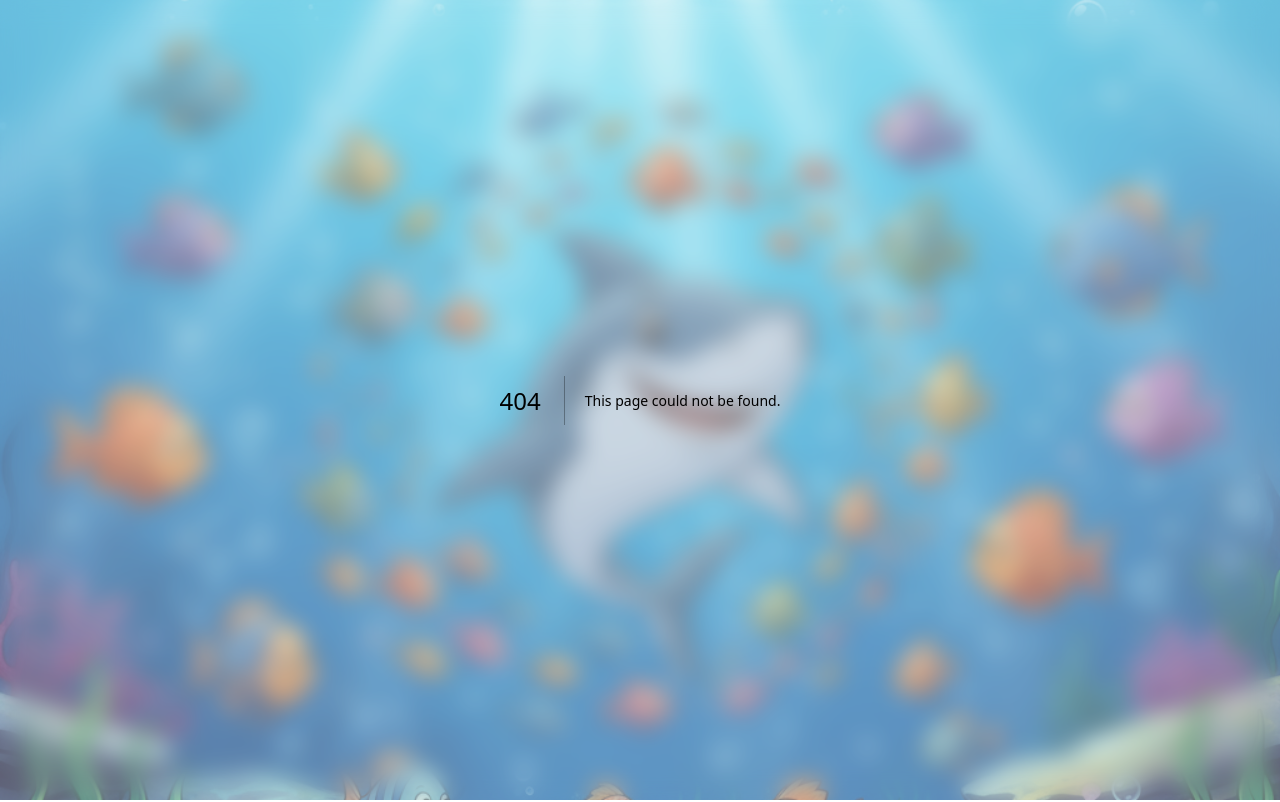
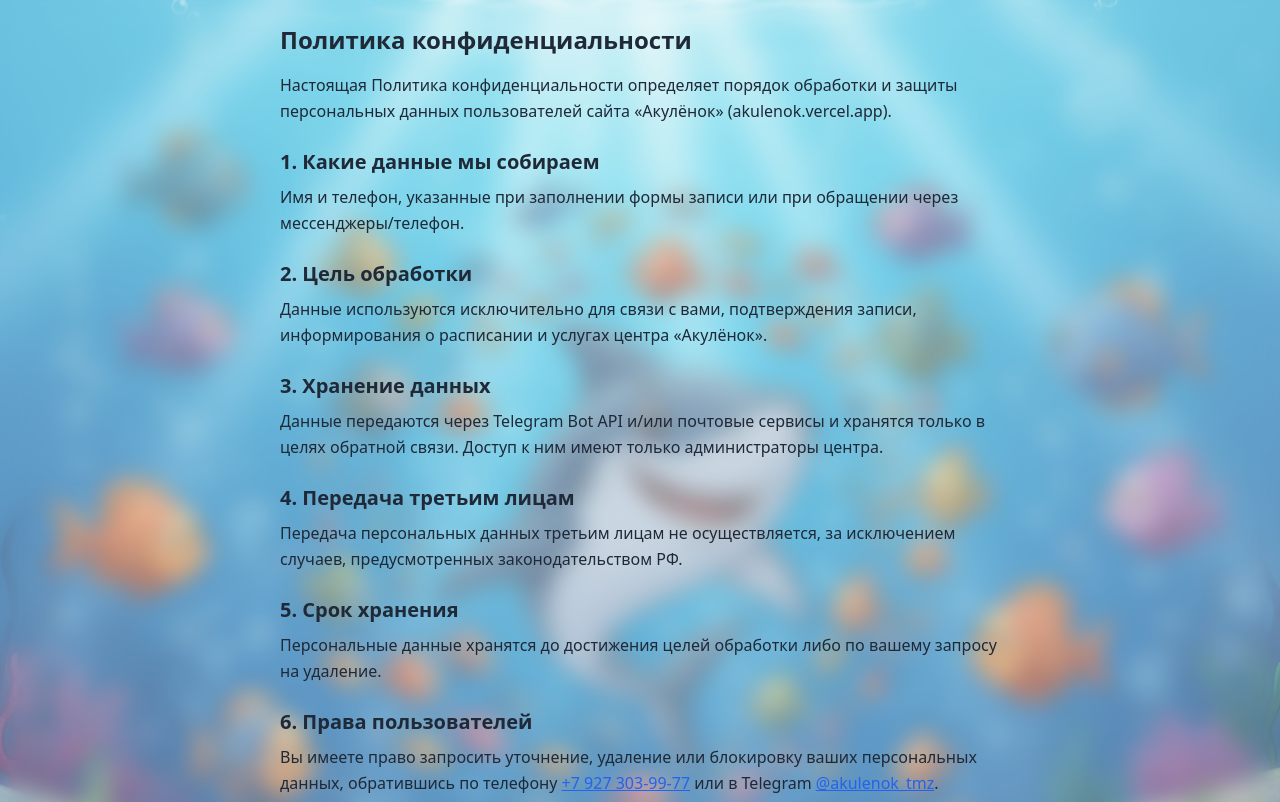
Before and after one commit to peexthree/Akulenok, a Next.js app: page /privacy in a window 1280 px wide. Before the commit this address had no page. Shown: the top 802 px of the page. Built offline with nearby package versions, Linux system fonts and the light colour scheme.

Commit message:
╨Ю╨▒╨╜╨╛╨▓╨╕╨╗ ╨║╨╛╨┤ ╨┐╤А╨╛╨╡╨║╤В╨░

```diff
--- /dev/null
+++ b/pages/privacy.js
@@ -0,0 +1,68 @@
+// pages/privacy.js
+
+export default function Privacy() {
+  return (
+    <main className="max-w-3xl mx-auto p-6 text-gray-800 dark:text-gray-100 leading-relaxed">
+      <h1 className="text-2xl font-bold mb-4">Политика конфиденциальности</h1>
+
+      <p>
+        Настоящая Политика конфиденциальности определяет порядок обработки и
+        защиты персональных данных пользователей сайта «Акулёнок»
+        (akulenok.vercel.app).
+      </p>
+
+      <h2 className="text-xl font-semibold mt-6 mb-2">1. Какие данные мы собираем</h2>
+      <p>Имя и телефон, указанные при заполнении формы записи или при обращении через мессенджеры/телефон.</p>
+
+      <h2 className="text-xl font-semibold mt-6 mb-2">2. Цель обработки</h2>
+      <p>Данные используются исключительно для связи с вами, подтверждения записи, информирования о расписании и услугах центра «Акулёнок».</p>
+
+      <h2 className="text-xl font-semibold mt-6 mb-2">3. Хранение данных</h2>
+      <p>
+        Данные передаются через Telegram Bot API и/или почтовые сервисы и
+        хранятся только в целях обратной связи. Доступ к ним имеют только
+        администраторы центра.
+      </p>
+
+      <h2 className="text-xl font-semibold mt-6 mb-2">4. Передача третьим лицам</h2>
+      <p>
+        Передача персональных данных третьим лицам не осуществляется, за
+        исключением случаев, предусмотренных законодательством РФ.
+      </p>
+
+      <h2 className="text-xl font-semibold mt-6 mb-2">5. Срок хранения</h2>
+      <p>
+        Персональные данные хранятся до достижения целей обработки либо по вашему запросу на удаление.
+      </p>
+
+      <h2 className="text-xl font-semibold mt-6 mb-2">6. Права пользователей</h2>
+      <p>
+        Вы имеете право запросить уточнение, удаление или блокировку ваших
+        персональных данных, обратившись по телефону{" "}
+        <a href="tel:+79273039977" className="underline text-blue-600">
+          +7&nbsp;927&nbsp;303-99-77
+        </a>{" "}
+        или в Telegram{" "}
+        <a
+          href="https://t.me/akulenok_tmz"
+          target="_blank"
+          rel="noopener noreferrer"
+          className="underline text-blue-600"
+        >
+          @akulenok_tmz
+        </a>
+        .
+      </p>
+
+      <h2 className="text-xl font-semibold mt-6 mb-2">7. Согласие</h2>
+      <p>
+        Отправляя данные через форму записи, вы подтверждаете согласие с
+        настоящей Политикой конфиденциальности.
+      </p>
+
+      <p className="mt-8 text-sm text-gray-500">
+        Последнее обновление: {new Date().toLocaleDateString("ru-RU")}
+      </p>
+    </main>
+  );
+}
```
